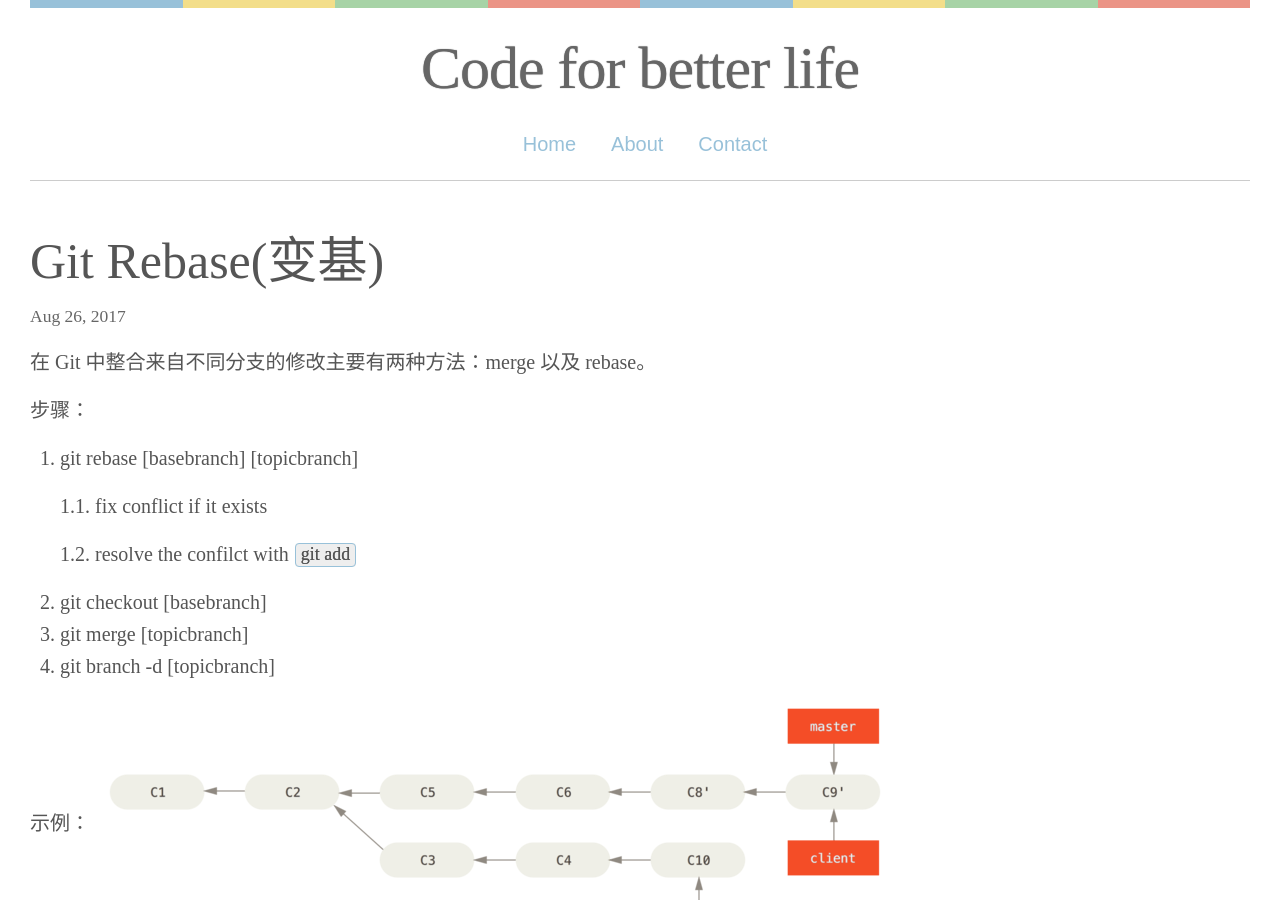
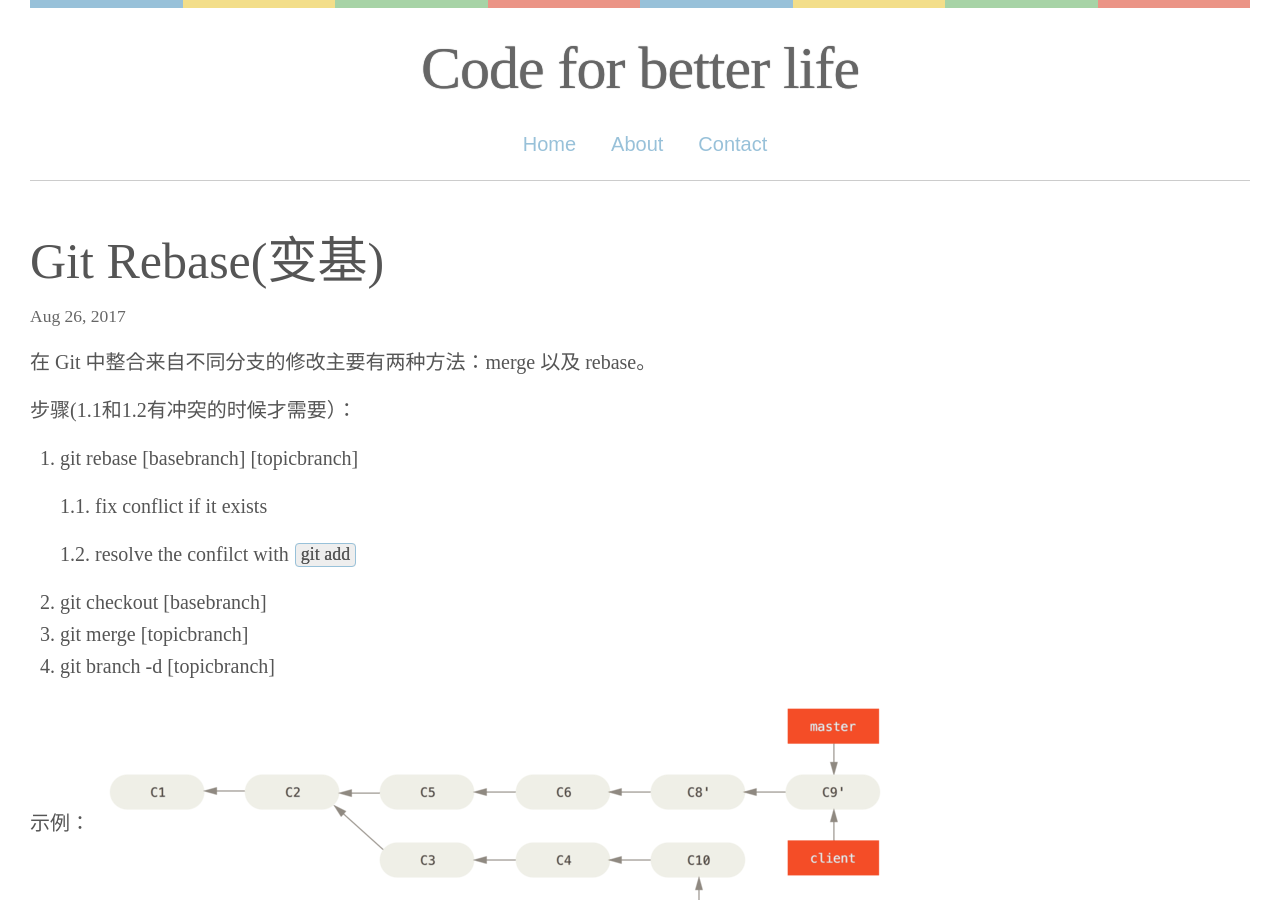
Before and after one commit to YYvanYang/yyvanyang.github.io, a Jekyll site: the page built from _posts/2017-08-26-rebase.md, in a window 1280 px wide and 900 px high. Built offline with Jekyll 4.4.1, drawn with Linux system fonts in a browser that asks for light colours; some web fonts are replaced.

Commit message:
update rebase steps

```diff
--- a/_posts/2017-08-26-rebase.md
+++ b/_posts/2017-08-26-rebase.md
@@ -5,7 +5,7 @@ title:  "Git Rebase(变基)"
 
 在 Git 中整合来自不同分支的修改主要有两种方法：merge 以及 rebase。
 
-步骤：
+步骤(1.1和1.2有冲突的时候才需要）：
  1. git rebase [basebranch] [topicbranch]
 
     1.1. fix conflict if it exists
```
